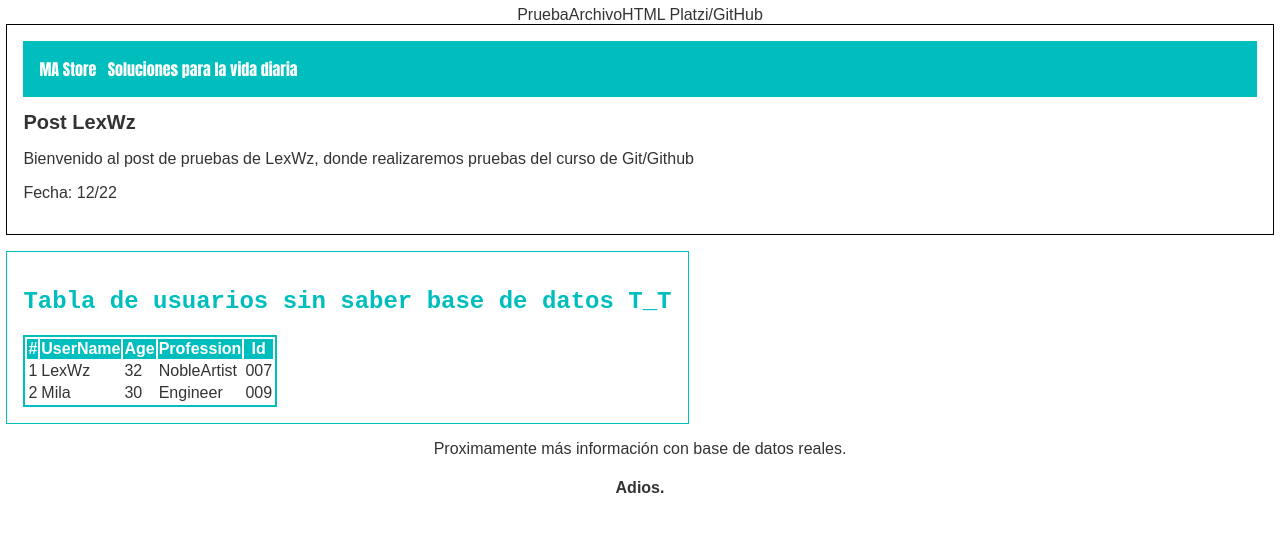
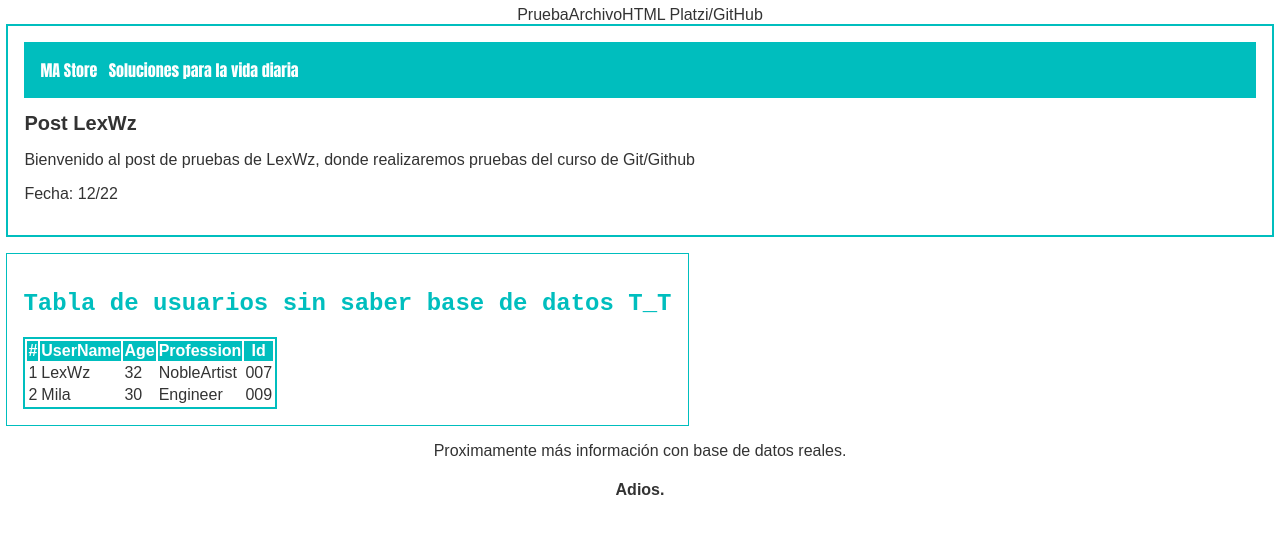
Before and after one commit to LexWz-SC/cursoPlatzi, a plain HTML site: page blogPostGitPlatzi.html in a window 1280 px wide. Drawn offline with Linux system fonts and the light colour scheme.

Commit message:
Cambios:HTML:non. CSS: Cambio grosor a 2px y color rgb(0,190,190) del borde de 'HeadContainer'

```diff
--- a/css/estilos.css
+++ b/css/estilos.css
@@ -11,7 +11,7 @@ body
 {
     padding: 1em;
     text-align: left;
-    border: 1px solid #000;
+    border: 2px solid rgb(0, 190, 190);
     margin: 0 auto;
 }
 #Kabecera
```
